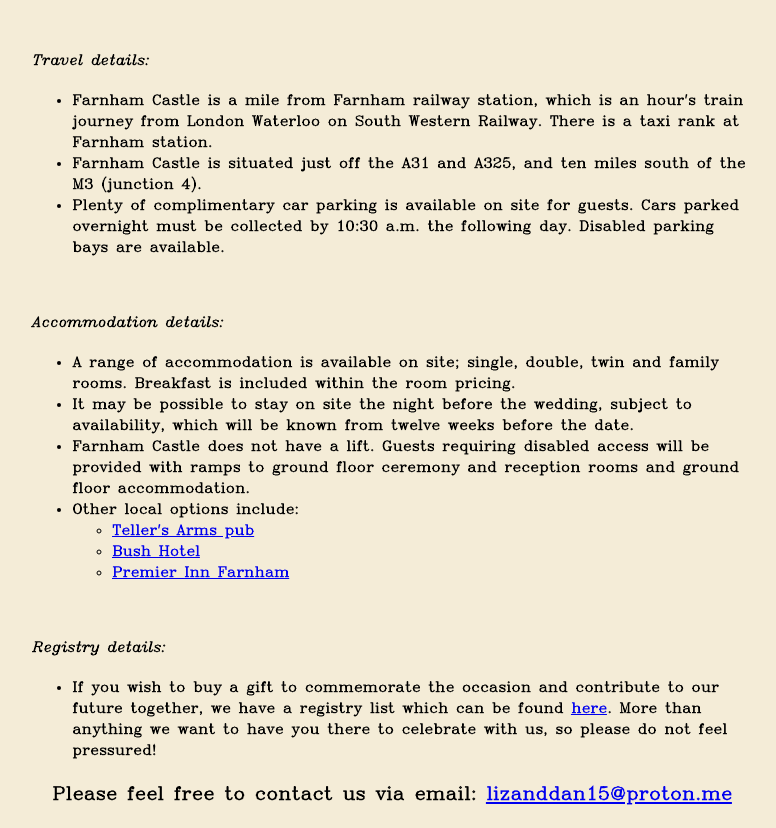
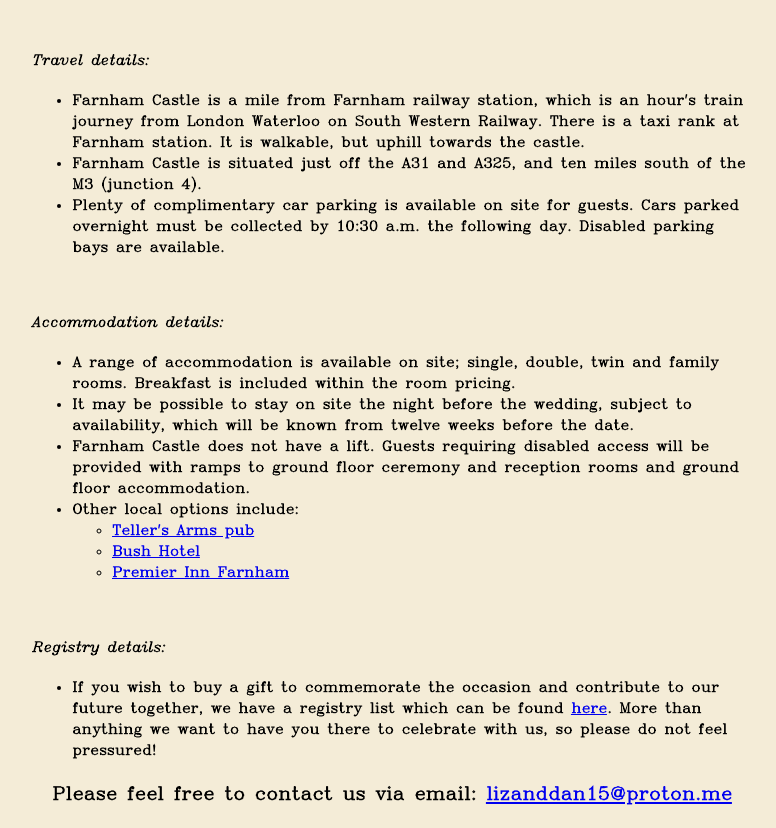
Before and after one commit to dpcummins/wedding, a plain HTML site: page site/index.html in a window 1280 px wide. Shown: the part 1558-2386 px from the top of the page, without its empty margins (248-1024 px from the left). Drawn offline with Linux system fonts and the light colour scheme.

Commit message:
Add note to state uphill climb

```diff
--- a/site/index.html
+++ b/site/index.html
@@ -73,7 +73,7 @@
       <ul>
         <li>Farnham Castle is a mile from Farnham railway station, which is an hour's
           train journey from London Waterloo on South Western Railway. There is a taxi
-          rank at Farnham station.</li>
+          rank at Farnham station. It is walkable, but uphill towards the castle.</li>
         <li>Farnham Castle is situated just off the A31 and A325, and ten miles south of
           the M3 (junction 4).</li>
         <li>Plenty of complimentary car parking is available on site for guests. Cars
```
